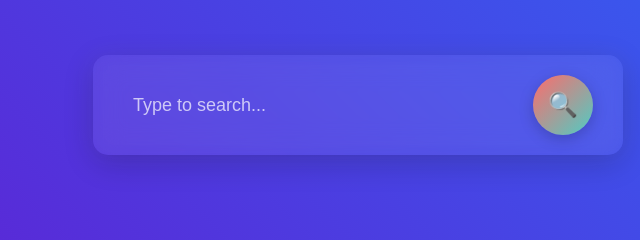
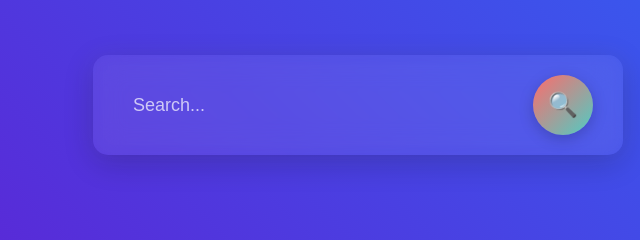
Before and after one commit to arifsaudagar/3D-animated-search-box, a plain HTML site: page Index.html in a window 1280 px wide. Shown: the part 295-535 px from the top of the page, 282-922 px from the left. Drawn offline with Linux system fonts and the light colour scheme.

Commit message:
Update Index.html

```diff
--- a/Index.html
+++ b/Index.html
@@ -2,14 +2,14 @@
 <html lang="en">
 <head>
     <meta charset="UTF-8">
-    <meta name="viewport" content="width=device-width, initial-scale=1.0">
-    <title>Advanced 3D Search Box | Arif Saudagar</title>
+    <meta name="viewport" content="width=device-width, initial-scale=1.0, user-scalable=no">
+    <title>Ultra Responsive 3D Search Box</title>
     <link rel="stylesheet" href="styles.css">
 </head>
 <body>
     <div class="search-container">
         <div class="search-box">
-            <input type="text" class="search-input" placeholder="Type to search...">
+            <input type="text" class="search-input" placeholder="Search...">
             <button class="search-button"></button>
         </div>
     </div>
```
